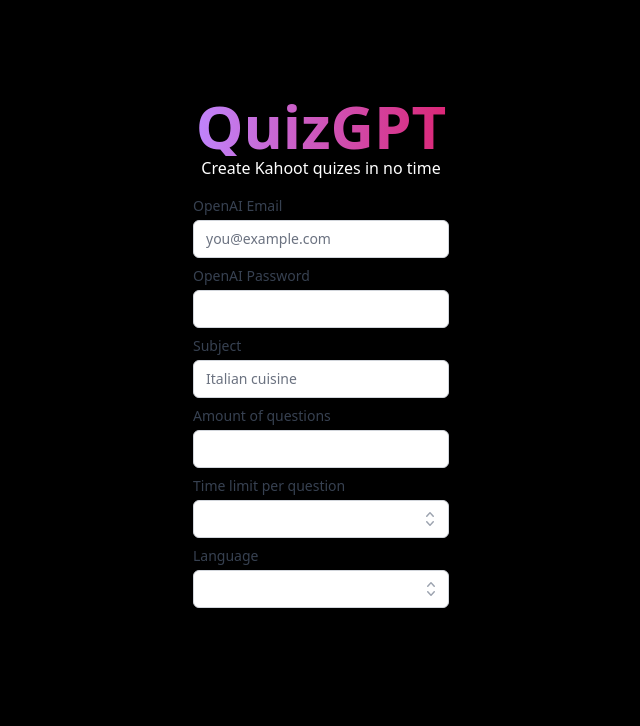
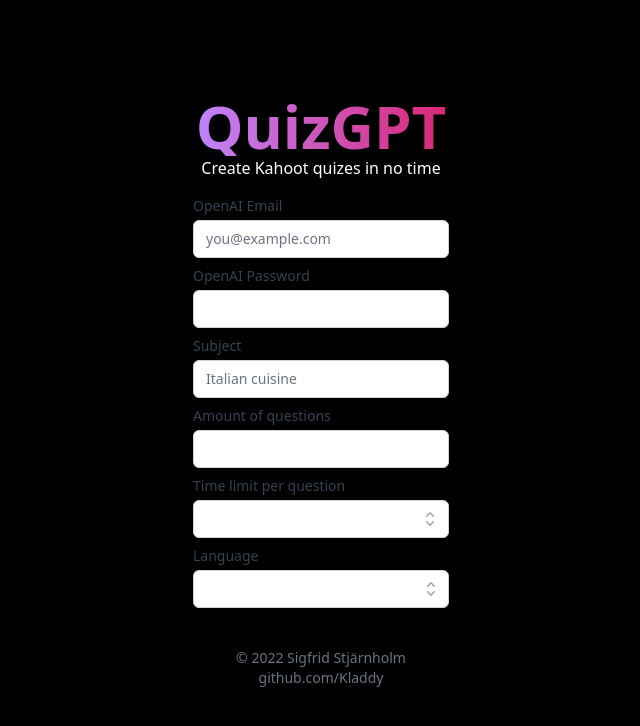
Before and after one commit to Kladdy/quizgpt, a Next.js app: page / in a window 1280 px wide. Shown: the top 726 px of the page, without its empty margins (319-959 px from the left). Built offline with nearby package versions, Linux system fonts and the light colour scheme.

Commit message:
Add credits

```diff
--- a/pages/index.tsx
+++ b/pages/index.tsx
@@ -268,6 +268,12 @@
         </>
         }
 
+        <div className='mt-10 mb-4 grid grid-cols-1 justify-items-center'>
+          {/* Copyright Sigfrid Stjärholm 2022, link to Github */}
+          <p className='text-sm text-gray-500'>© {new Date().getFullYear()} Sigfrid Stjärnholm</p>
+          <a className='text-sm text-gray-500' href='https://github.com/Kladdy'>github.com/Kladdy</a>
+        </div>
+
       </main>
     </>
   )
```
